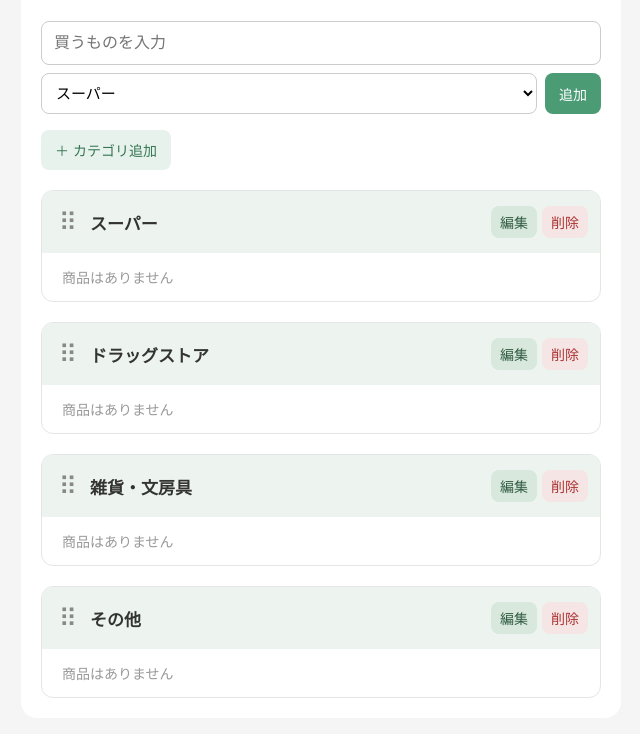
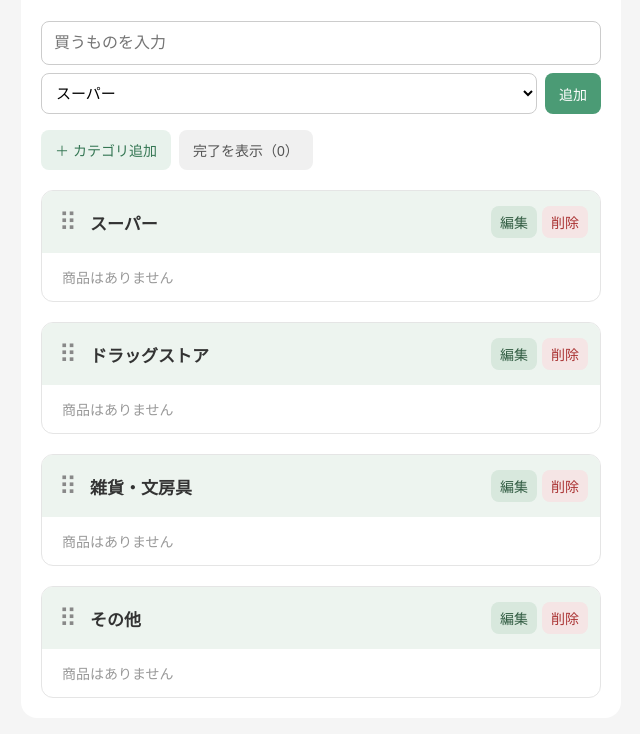
Before and after one commit to taro1126/MyShoppingList, a plain HTML site: page index.html in a window 1280 px wide. Shown: the part 102-836 px from the top of the page, without its empty margins (319-959 px from the left). Drawn offline with Linux system fonts and the light colour scheme.

Commit message:
完了非表示

```diff
--- a/index.html
+++ b/index.html
@@ -38,6 +38,7 @@
       <button id="addCategoryButton" type="button">
         ＋ カテゴリ追加
       </button>
+      <button id="completedToggle" type="button" aria-expanded="false"></button>
     </div>
 
     <div id="itemList"></div>
--- a/script.js
+++ b/script.js
@@ -9,6 +9,7 @@ const DEFAULT_CATEGORIES = [
 ];
 
 let categories = [...DEFAULT_CATEGORIES];
+let showCompleted = localStorage.getItem("showCompletedItems") === "true";
 
 // ドラッグ中の情報
 let activeDrag = null;
@@ -81,6 +82,7 @@ function createDragHandle(type, id, label) {
 function displayItems() {
   const list = document.getElementById("itemList");
   list.replaceChildren();
+  updateCompletedToggle();
 
   categories.forEach(category => {
     const section = document.createElement("section");
@@ -119,14 +121,19 @@ function displayItems() {
     const itemList = document.createElement("div");
     itemList.className = "item-list";
 
-    const categoryItems = items.filter(
+    const allCategoryItems = items.filter(
       item => item.category === category
     );
+    const categoryItems = showCompleted
+      ? allCategoryItems
+      : allCategoryItems.filter(item => !item.checked);
 
     if (categoryItems.length === 0) {
       const empty = document.createElement("div");
       empty.className = "empty-message";
-      empty.textContent = "商品はありません";
+      empty.textContent = allCategoryItems.length > 0
+        ? "完了済みは非表示です"
+        : "商品はありません";
       itemList.appendChild(empty);
     }
 
@@ -177,6 +184,23 @@ function displayItems() {
     section.append(header, itemList);
     list.appendChild(section);
   });
+}
+
+function updateCompletedToggle() {
+  const button = document.getElementById("completedToggle");
+  if (!button) return;
+
+  const completedCount = items.filter(item => item.checked).length;
+  button.textContent = showCompleted
+    ? `完了を隠す（${completedCount}）`
+    : `完了を表示（${completedCount}）`;
+  button.setAttribute("aria-expanded", String(showCompleted));
+}
+
+function toggleCompletedItems() {
+  showCompleted = !showCompleted;
+  localStorage.setItem("showCompletedItems", String(showCompleted));
+  displayItems();
 }
 
 // 商品削除
@@ -638,6 +662,9 @@ document.getElementById("itemForm")
 document.getElementById("addCategoryButton")
   .addEventListener("click", addCategory);
 
+document.getElementById("completedToggle")
+  .addEventListener("click", toggleCompletedItems);
+
 loadCategories();
 loadItems();
 updateCategorySelect();
--- a/service-worker.js
+++ b/service-worker.js
@@ -1,5 +1,5 @@
 
-const CACHE_NAME = "shopping-list-v5";
+const CACHE_NAME = "shopping-list-v6";
 
 const FILES_TO_CACHE = [
   "./",
--- a/style.css
+++ b/style.css
@@ -66,11 +66,19 @@ button:active {
 
 .category-management {
   margin: 16px 0;
+  display: flex;
+  flex-wrap: wrap;
+  gap: 8px;
 }
 
 .category-management button {
   background: #e8f2ec;
   color: #347653;
+}
+
+.category-management #completedToggle {
+  background: #f0f0f0;
+  color: #555;
 }
 
 .category-section {
```
